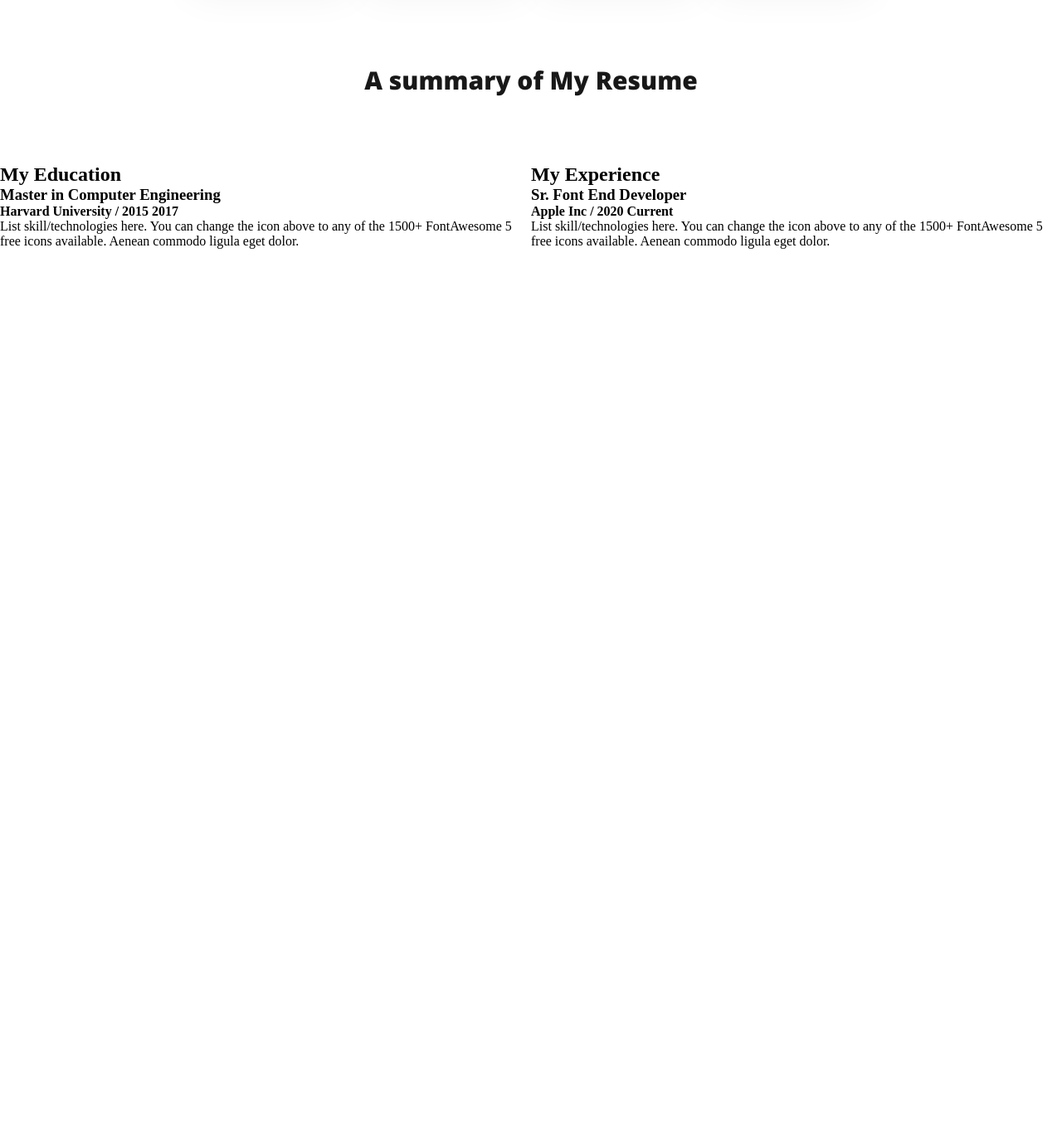
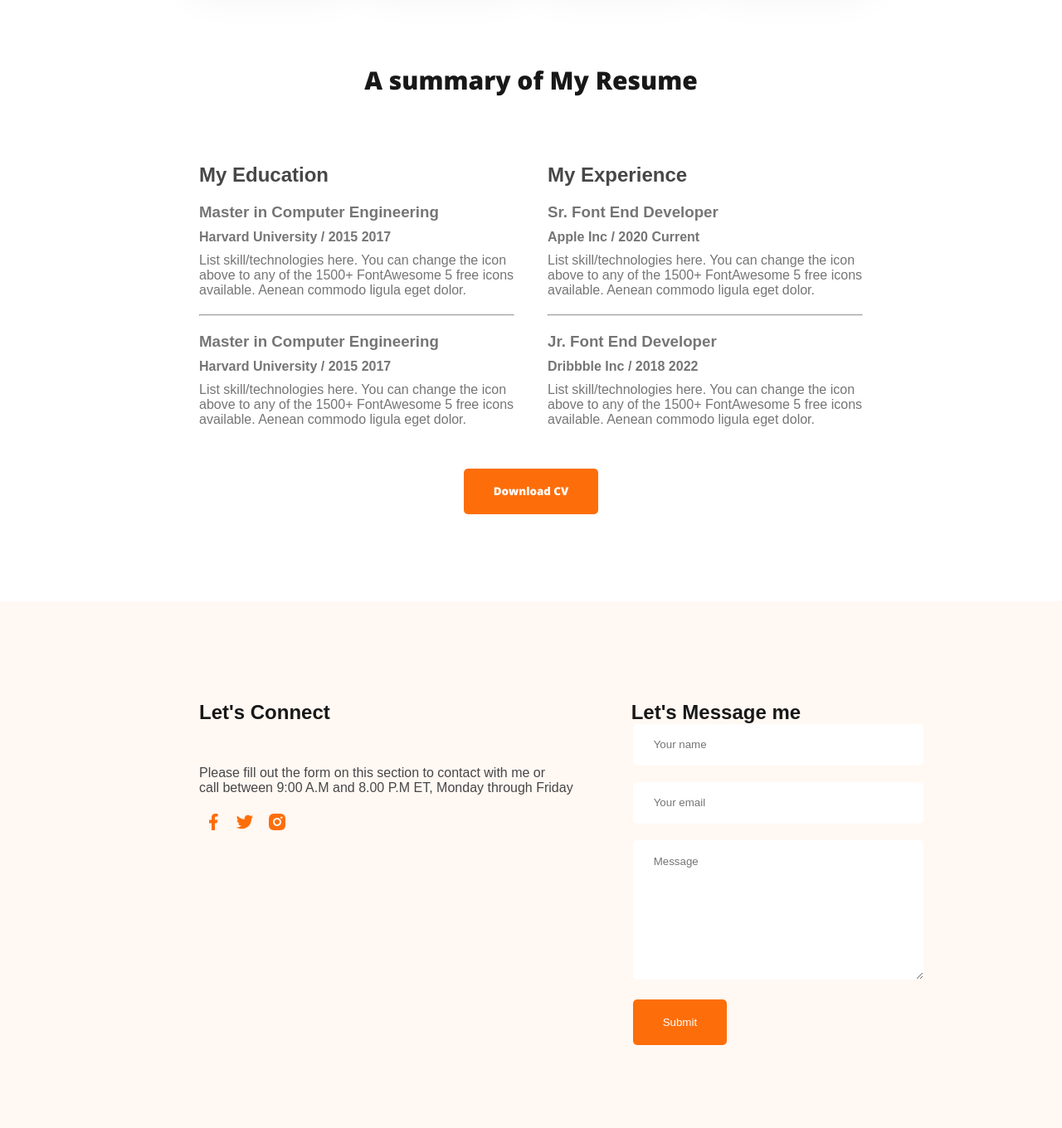
Before and after one commit to nayem-upo/my-portfolio.github.io, a plain HTML site: page index.html in a window 1280 px wide. Shown: the part 1763-3123 px from the top of the page at 83% size. Before the commit the page ends 2063 px from the top, so only its background shows below. Drawn offline with nearby package versions, Linux system fonts and the light colour scheme.

Commit message:
All done

```diff
--- a/index.html
+++ b/index.html
@@ -128,7 +128,31 @@
           <div class="resume2">
             <h1 class="resume-title">My Education</h1>
             <h3 class="resume-sub-title">Master in Computer Engineering</h3>
-            <h4>Harvard University / 2015 2017</h4>
+            <h4 class="h4">Harvard University / 2015 2017</h4>
+            <p class="resume-description">
+              List skill/technologies here. You can change the icon above to any
+              of the 1500+ FontAwesome 5 free icons available. Aenean commodo
+              ligula eget dolor.
+            </p>
+            <hr class="line" />
+          </div>
+          <div class="resume2">
+            <h1 class="resume-title">My Experience</h1>
+            <h3 class="resume-sub-title">Sr. Font End Developer</h3>
+            <h4 class="h4">Apple Inc / 2020 Current</h4>
+            <p class="resume-description">
+              List skill/technologies here. You can change the icon above to any
+              of the 1500+ FontAwesome 5 free icons available. Aenean commodo
+              ligula eget dolor.
+            </p>
+            <hr class="line" />
+          </div>
+        </div>
+
+        <div class="resume1">
+          <div class="resume2">
+            <h3 class="resume-sub-title">Master in Computer Engineering</h3>
+            <h4 class="h4">Harvard University / 2015 2017</h4>
             <p class="resume-description">
               List skill/technologies here. You can change the icon above to any
               of the 1500+ FontAwesome 5 free icons available. Aenean commodo
@@ -136,9 +160,8 @@
             </p>
           </div>
           <div class="resume2">
-            <h1 class="resume-title">My Experience</h1>
-            <h3 class="resume-sub-title">Sr. Font End Developer</h3>
-            <h4>Apple Inc / 2020 Current</h4>
+            <h3 class="resume-sub-title">Jr. Font End Developer</h3>
+            <h4 class="h4">Dribbble Inc / 2018 2022</h4>
             <p class="resume-description">
               List skill/technologies here. You can change the icon above to any
               of the 1500+ FontAwesome 5 free icons available. Aenean commodo
@@ -147,8 +170,64 @@
           </div>
         </div>
       </section>
+      <div class="resume-button">
+        <button class="btn3">Download CV</button>
+      </div>
     </div>
 
-    <footer></footer>
+    <footer>
+      <section class="connect1">
+        <div class="bcolor">
+          <h1 class="connect">Let's Connect</h1>
+          <p class="connect-des">
+            Please fill out the form on this section to contact with me or
+            <br />call between 9:00 A.M and 8.00 P.M ET, Monday through Friday
+          </p>
+          <div class="connect-des">
+            <a class="tdeco" href="">
+              <img src="/images/icons/facebook.png" alt="" />
+            </a>
+            <a class="tdeco" href="">
+              <img src="/images/icons/twitter.png" alt="" />
+            </a>
+            <a class="tdeco" href="">
+              <img src="/images/icons/insta.png" alt="" />
+            </a>
+          </div>
+        </div>
+
+        <div>
+          <h1 class="connect3">Let's Message me</h1>
+          <form class="form1" action="">
+            <input
+              class="form"
+              type="text"
+              name=""
+              id=""
+              placeholder="Your name"
+            />
+            <br />
+            <input
+              class="form"
+              type="email"
+              name=""
+              id=""
+              placeholder="Your email"
+            />
+            <br />
+            <textarea
+              class="message"
+              name=""
+              id=""
+              cols="30"
+              rows="10"
+              placeholder="Message"
+            ></textarea>
+            <br />
+            <input class="buttonend" type="submit" value="Submit" />
+          </form>
+        </div>
+      </section>
+    </footer>
   </body>
 </html>
--- a/styles/style.css
+++ b/styles/style.css
@@ -5,7 +5,6 @@
 }
 
 /* Header and navigation styles */
-
 .nav-title {
   font-weight: 800;
   font-size: 45px;
@@ -15,7 +14,6 @@
 nav {
   justify-content: space-between;
   display: flex;
-
   padding: 50px 226px;
 }
 nav ul {
@@ -51,7 +49,6 @@ nav li {
 }
 .hi {
   color: #474747;
-
   font-style: normal;
   font-weight: 600;
   font-size: 40px;
@@ -73,7 +70,6 @@ nav li {
   margin-bottom: 20px;
   font-family: "Open Sans";
   font-style: normal;
-
   font-size: 44px;
 }
 .btn1 {
@@ -103,6 +99,7 @@ nav li {
   background-repeat: no-repeat;
   background-position: 635px 266px, 46px;
 }
+
 /* Main sectrion */
 main {
   background: #fff8f3;
@@ -110,6 +107,7 @@ main {
   max-width: 1140px;
   margin: 0px auto;
 }
+
 /* About section styles */
 .about {
   text-align: center;
@@ -188,7 +186,6 @@ th {
   gap: 18px;
   justify-content: space-around;
   display: flex;
-
   padding: 0px 110px;
 }
 .skill-description {
@@ -204,7 +201,112 @@ th {
   text-align: center;
   margin-bottom: 80px;
 }
+
 /* Resume Styles */
-.resume1{
+.resume {
+  font-family: sans-serif;
+}
+.resume1 {
+  justify-content: space-between;
+  display: flex;
+  padding: 0 240px;
+  gap: 40px;
+}
+.resume-title {
+  margin-bottom: 20px;
+  color: #474747;
+}
+.resume-description {
+  color: #757575;
+}
+.h4 {
+  margin-top: 10px;
+  margin-bottom: 10px;
+  color: #757575;
+  font-weight: 500px;
+}
+.resume-sub-title {
+  color: #757575;
+}
+.line {
+  margin-top: 20px;
+  margin-bottom: 20px;
+  gap: 20px;
+}
+.btn3 {
+  font-family: "Open sans";
+  font-weight: 100;
+  color: #ffffff;
+  height: 55px;
+  border-radius: 5px;
+  background-color: #fd6e0a;
+  border: none;
+  padding: 15px 36px;
+}
+.resume-button {
+  margin-top: 50px;
+  text-align: center;
+  margin-bottom: 105px;
+}
+.connect {
+  margin-bottom: 50px;
+  color: #181818;
+  font-family: sans-serif;
+  padding: 0px 240px;
+}
+.connect1 {
+  padding-bottom: 100px;
+  background: #fff8f3;
   display: flex;
 }
+.connect3 {
+  margin-top: 120px;
+  color: #181818;
+  font-family: sans-serif;
+  padding: 0px 70px;
+}
+.connect-des {
+  font-family: sans-serif;
+  text-align: left;
+  padding-left: 240px;
+  margin-bottom: 20px;
+  color: #474747;
+}
+.tdeco {
+  align-items: flex-start;
+  padding: 5px;
+  text-decoration: none;
+}
+.bcolor {
+  margin-top: 120px;
+}
+.form {
+  padding-left: 25px;
+  border-radius: 5px;
+  border: 0;
+  margin-bottom: 20px;
+  margin-left: 72px;
+  width: 350px;
+  height: 50px;
+}
+.message {
+  padding-top: 18px;
+  padding-left: 25px;
+  border: 0;
+  font-family: sans-serif;
+  border-radius: 5px;
+  margin-bottom: 20px;
+  margin-left: 72px;
+  width: 350px;
+  height: px;
+}
+.buttonend {
+  margin-left: 72px;
+  font-family: sans-serif;
+  color: #ffffff;
+  height: 55px;
+  border-radius: 5px;
+  background-color: #fd6e0a;
+  border: none;
+  padding: 18px 36px;
+}
```
